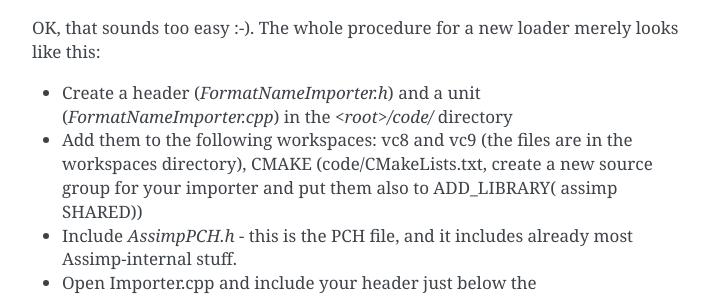
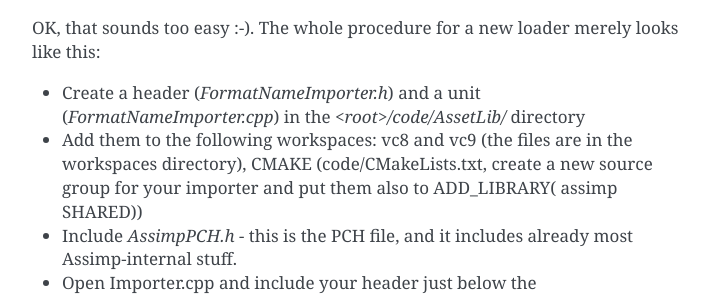
Before and after one commit to assimp/assimp-docs, a Sphinx documentation site: the page built from source/usage/use_the_lib.rst, in a window 1280 px wide and 900 px high, scrolled down 29051 px. Shown: the part 155-453 px from the top of the window, without its empty margins (388-1111 px from the left). Built offline with Sphinx 7.4.7, drawn with Linux system fonts in a browser that asks for light colours.

Commit message:
update path to importer directory
assimp: f8e6512a63c142ba69f654f60f05ad973664c73e

```diff
--- a/source/usage/use_the_lib.rst
+++ b/source/usage/use_the_lib.rst
@@ -1362,7 +1362,7 @@
 
 OK, that sounds too easy :-). The whole procedure for a new loader merely looks like this:
 
-* Create a header (*FormatNameImporter.h*) and a unit (*FormatNameImporter.cpp*) in the *<root>/code/* directory
+* Create a header (*FormatNameImporter.h*) and a unit (*FormatNameImporter.cpp*) in the *<root>/code/AssetLib/* directory
 * Add them to the following workspaces: vc8 and vc9 (the files are in the workspaces directory), CMAKE (code/CMakeLists.txt, create a new source group for your importer and put them also to ADD_LIBRARY( assimp SHARED))
 * Include *AssimpPCH.h* - this is the PCH file, and it includes already most Assimp-internal stuff.
 * Open Importer.cpp and include your header just below the *(include_new_importers_here)* line, guarded by a #define
```
